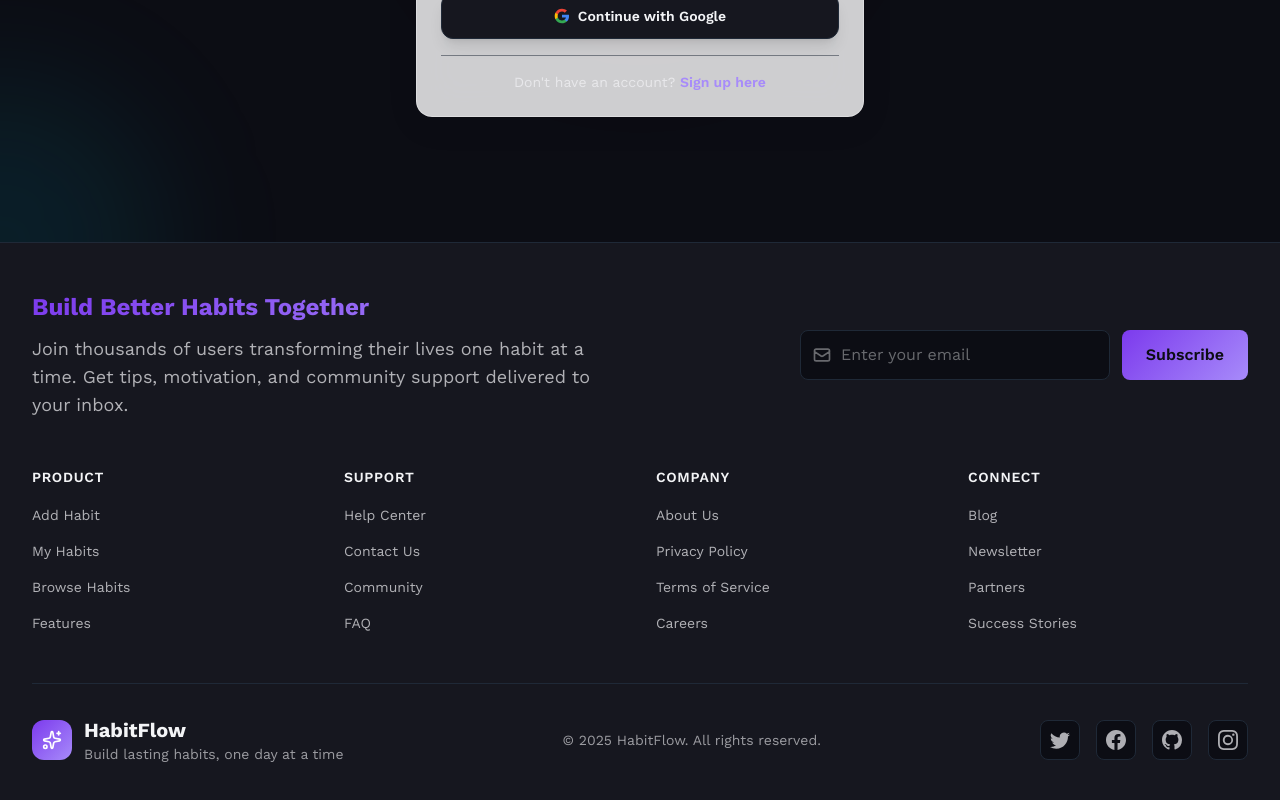
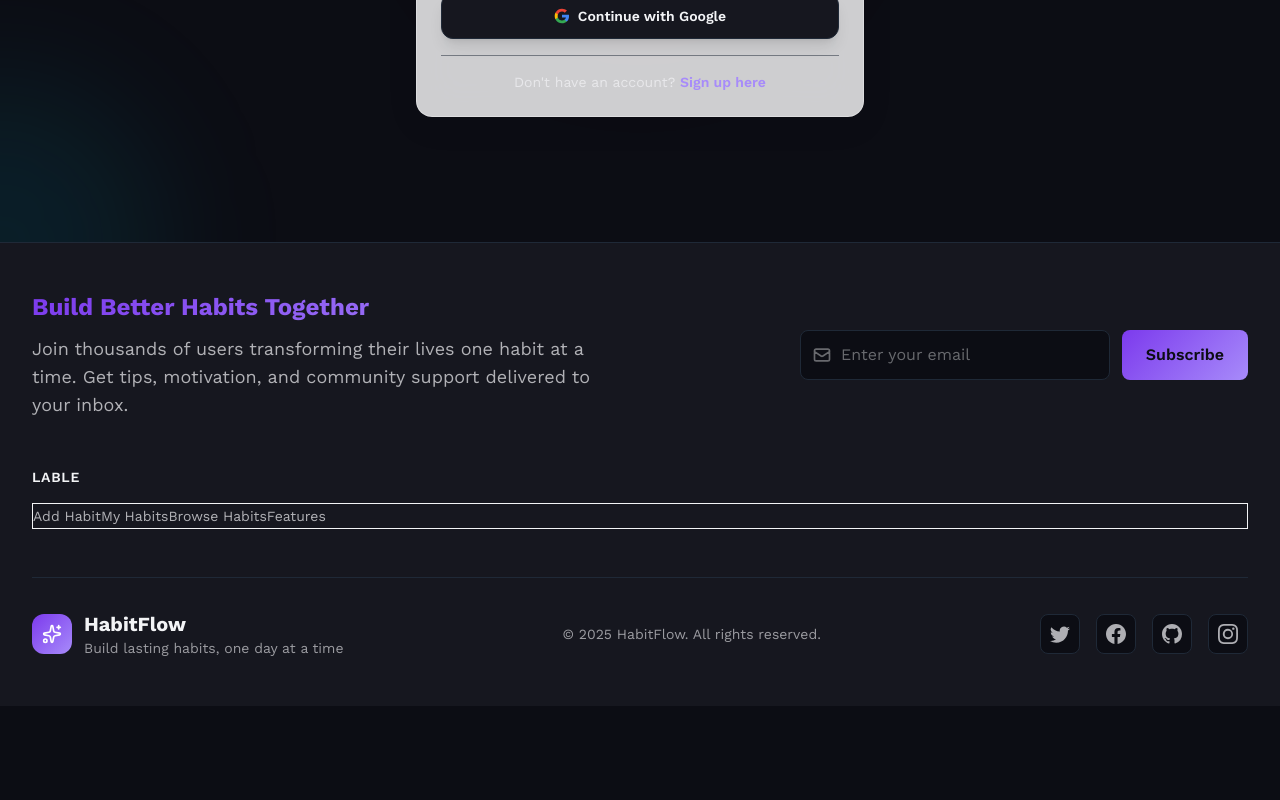
Before and after one commit to samibyte/habit-flow-client, a React (Vite) app: page /login in a window 1280 px wide. Shown: the part 558-1358 px from the top of the page. After the commit the page ends 1264 px from the top, so only its background shows below. Built offline with nearby package versions, Linux system fonts and the light colour scheme; no server answers.

Commit message:
update footer nav

```diff
--- a/src/components/blocks/Footer.jsx
+++ b/src/components/blocks/Footer.jsx
@@ -3,8 +3,7 @@ import { motion } from "motion/react";
 import { Sparkles } from "lucide-react";
 
 const Footer = () => {
-  const footerNavs = [
-    {
+  const footerNavs = {
     label: "Product",
     items: [
       {
@@ -24,71 +23,7 @@ const Footer = () => {
         name: "Features",
       },
     ],
-    },
-    {
-      label: "Support",
-      items: [
-        {
-          href: "#",
-          name: "Help Center",
-        },
-        {
-          href: "#",
-          name: "Contact Us",
-        },
-        {
-          href: "#",
-          name: "Community",
-        },
-        {
-          href: "#",
-          name: "FAQ",
-        },
-      ],
-    },
-    {
-      label: "Company",
-      items: [
-        {
-          href: "#",
-          name: "About Us",
-        },
-        {
-          href: "#",
-          name: "Privacy Policy",
-        },
-        {
-          href: "#",
-          name: "Terms of Service",
-        },
-        {
-          href: "#",
-          name: "Careers",
-        },
-      ],
-    },
-    {
-      label: "Connect",
-      items: [
-        {
-          href: "#",
-          name: "Blog",
-        },
-        {
-          href: "#",
-          name: "Newsletter",
-        },
-        {
-          href: "#",
-          name: "Partners",
-        },
-        {
-          href: "#",
-          name: "Success Stories",
-        },
-      ],
-    },
-  ];
+  };
 
   return (
     <footer className="bg-base-200 border-t border-base-300">
@@ -143,19 +78,16 @@ const Footer = () => {
           </motion.div>
         </div>
 
-        <div className="grid grid-cols-2 md:grid-cols-4 gap-8 mb-12">
-          {footerNavs.map((section, index) => (
+        <div className=" mb-12">
           <motion.div
-              key={index}
             initial={{ opacity: 0, y: 20 }}
             whileInView={{ opacity: 1, y: 0 }}
-              transition={{ delay: index * 0.1 }}
           >
             <h4 className="text-base-content font-semibold mb-4 text-sm uppercase tracking-wider">
-                {section.label}
+              lable
             </h4>
-              <ul className="space-y-3">
-                {section.items.map((item, itemIndex) => (
+            <ul className="border flex space-between">
+              {footerNavs.items.map((item, itemIndex) => (
                 <li key={itemIndex}>
                   <Link
                     to={item.href}
@@ -167,7 +99,6 @@ const Footer = () => {
               ))}
             </ul>
           </motion.div>
-          ))}
         </div>
 
         <div className="pt-8 border-t border-base-300 flex flex-col md:flex-row justify-between items-center gap-6">
```
Also changed, not shown: 1 other file (tests, documents, lock files or other folders). Lines whose indentation alone changed are shown as unchanged.
